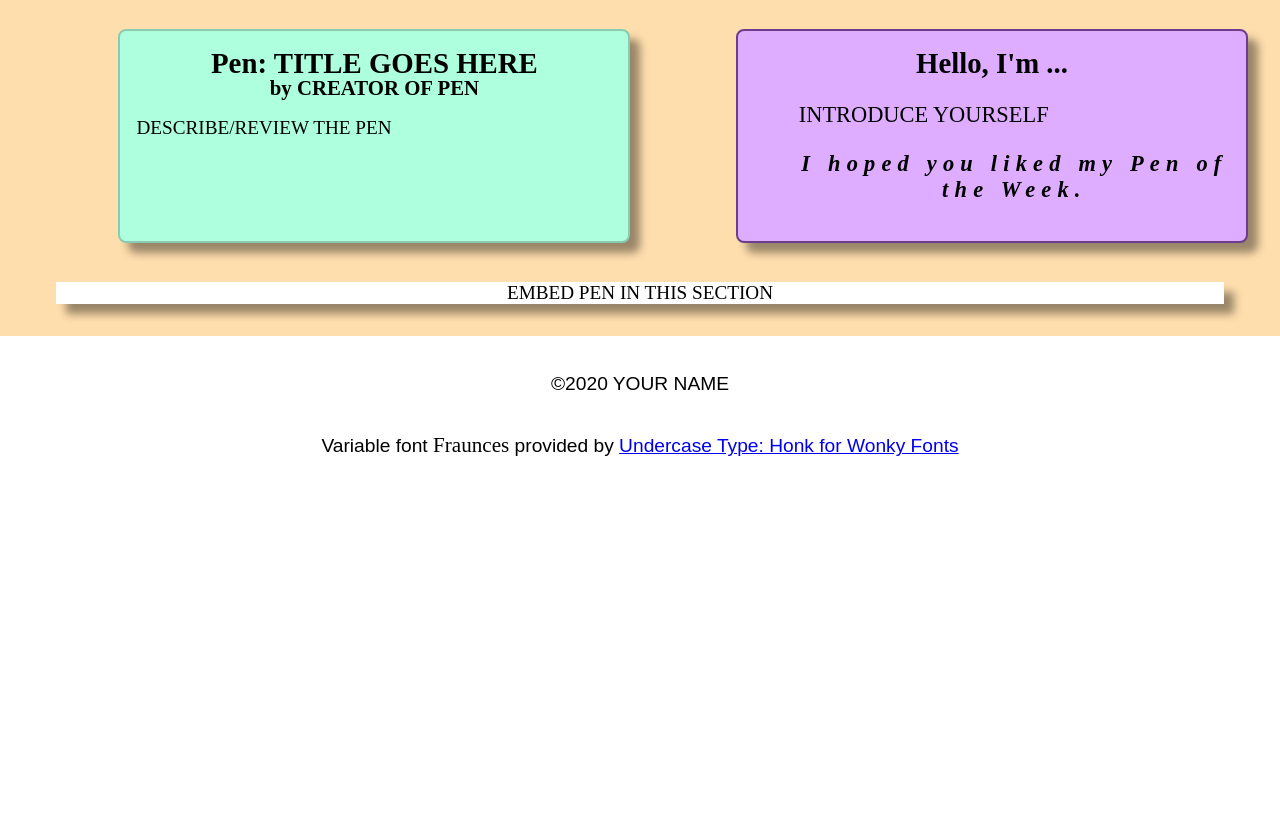
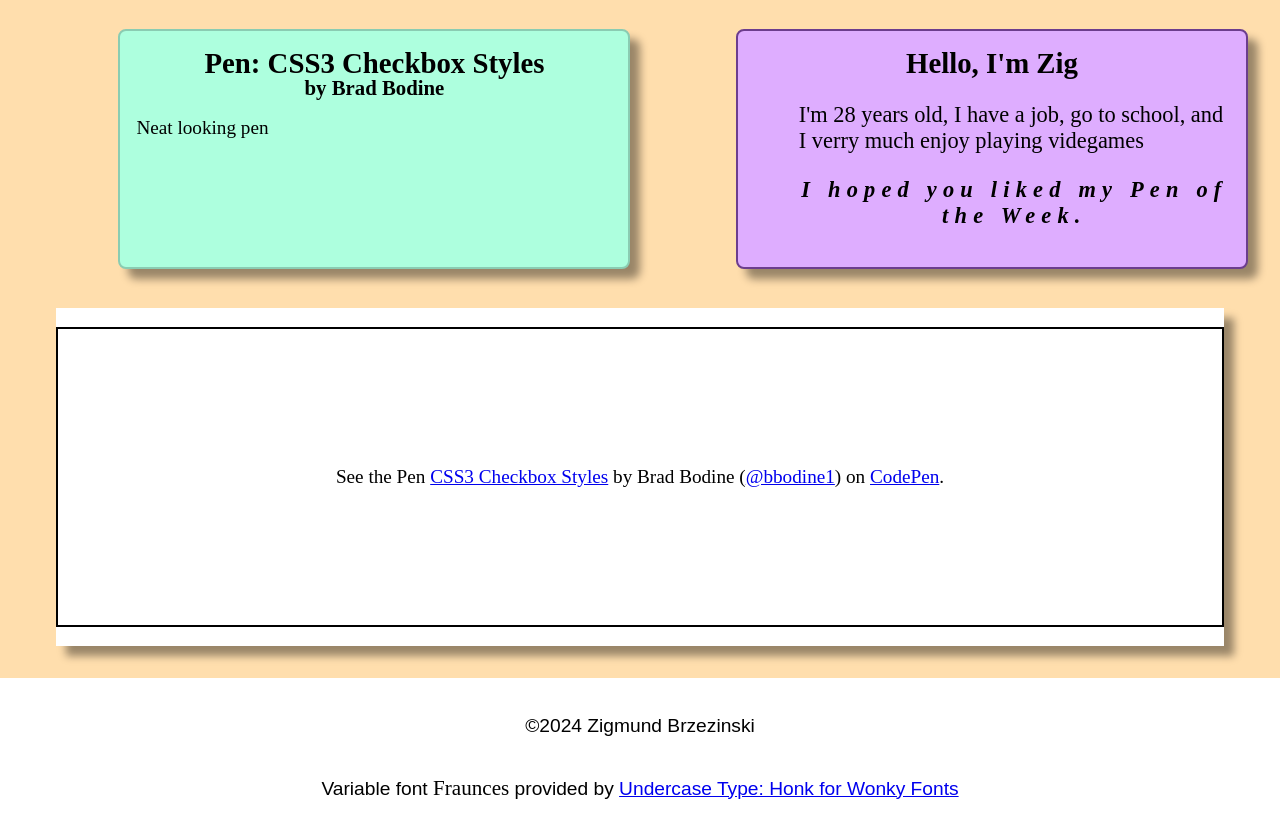
Before and after one commit to RVCC-IDMX/embed-codepen-ZB2cool, a plain HTML site: page index.html in a window 1280 px wide. Shown: the part 67-904 px from the top of the page. Before the commit the page ends 800 px from the top, so only its background shows below. Drawn offline with Linux system fonts and the light colour scheme; a script that the page names is missing; a web font is replaced by a local one.

Commit message:
updated my codepen

```diff
--- a/index.html
+++ b/index.html
@@ -16,19 +16,24 @@
 
       <main>
         <article>
-          <h2>Pen: TITLE GOES HERE</h2>
-          <h3>by CREATOR OF PEN</h3>
-          <p>DESCRIBE/REVIEW THE PEN</p>
+          <h2>Pen: CSS3 Checkbox Styles</h2>
+          <h3>by Brad Bodine</h3>
+          <p> Neat looking pen</p>
         </article>
-        <section>EMBED PEN IN THIS SECTION</section>
+        <section><p class="codepen" data-height="300" data-default-tab="html,result" data-slug-hash="DqdMRy" data-user="bbodine1" style="height: 300px; box-sizing: border-box; display: flex; align-items: center; justify-content: center; border: 2px solid; margin: 1em 0; padding: 1em;">
+          <span>See the Pen <a href="https://codepen.io/bbodine1/pen/DqdMRy">
+          CSS3 Checkbox Styles</a> by Brad Bodine (<a href="https://codepen.io/bbodine1">@bbodine1</a>)
+          on <a href="https://codepen.io">CodePen</a>.</span>
+        </p>
+        <script async src="https://cpwebassets.codepen.io/assets/embed/ei.js"></script></section>
         <aside>
-          <h2>Hello, I'm ...</h2>
-          <p>INTRODUCE YOURSELF</p>
+          <h2>Hello, I'm Zig</h2>
+          <p>I'm 28 years old, I have a job, go to school, and I verry much enjoy playing videgames</p>
           <p class="bye">I hoped you liked my Pen of the Week.</p>
         </aside>
       </main>
       <footer class="sans-serif">
-        <p>&copy;2020 YOUR NAME</p>
+        <p>&copy;2024 Zigmund Brzezinski</p>
         <p>
           Variable font <span class="serif">Fraunces</span> provided by
           <a href="https://github.com/undercasetype/Fraunces"
```
